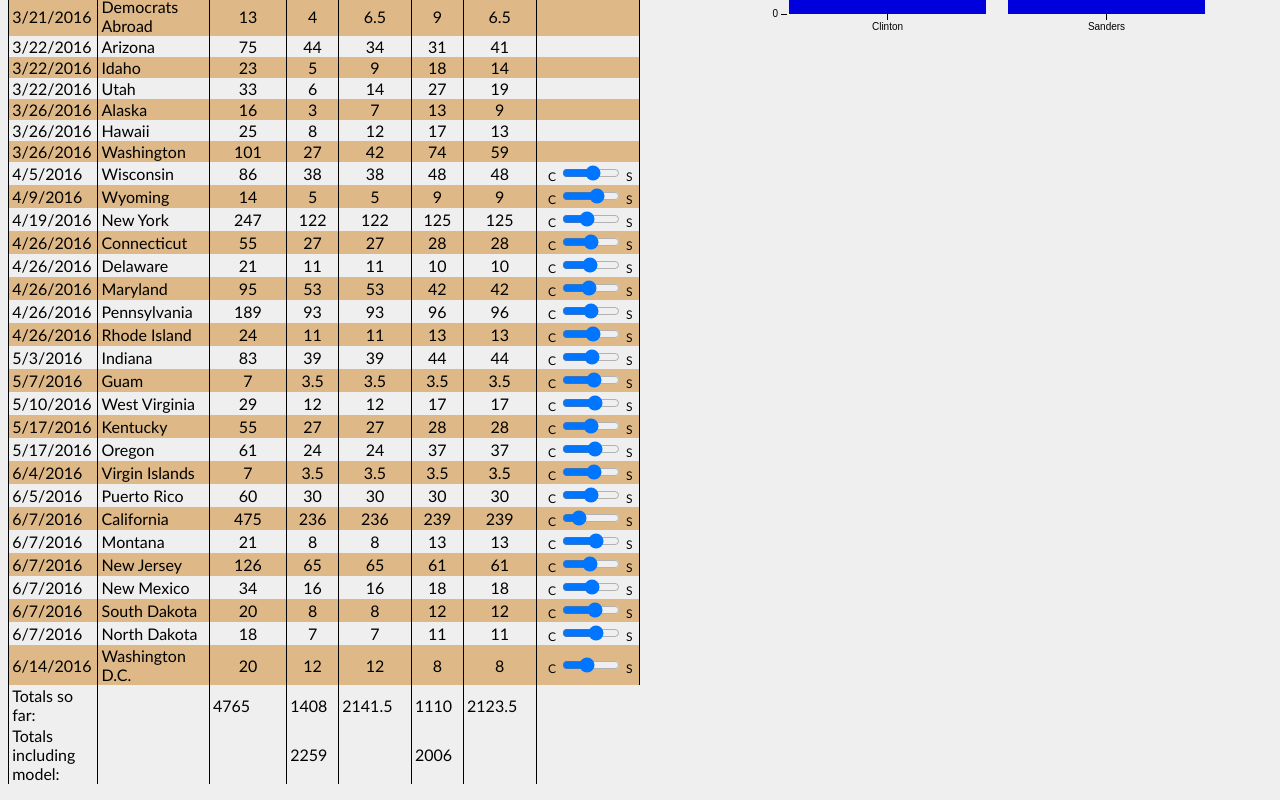
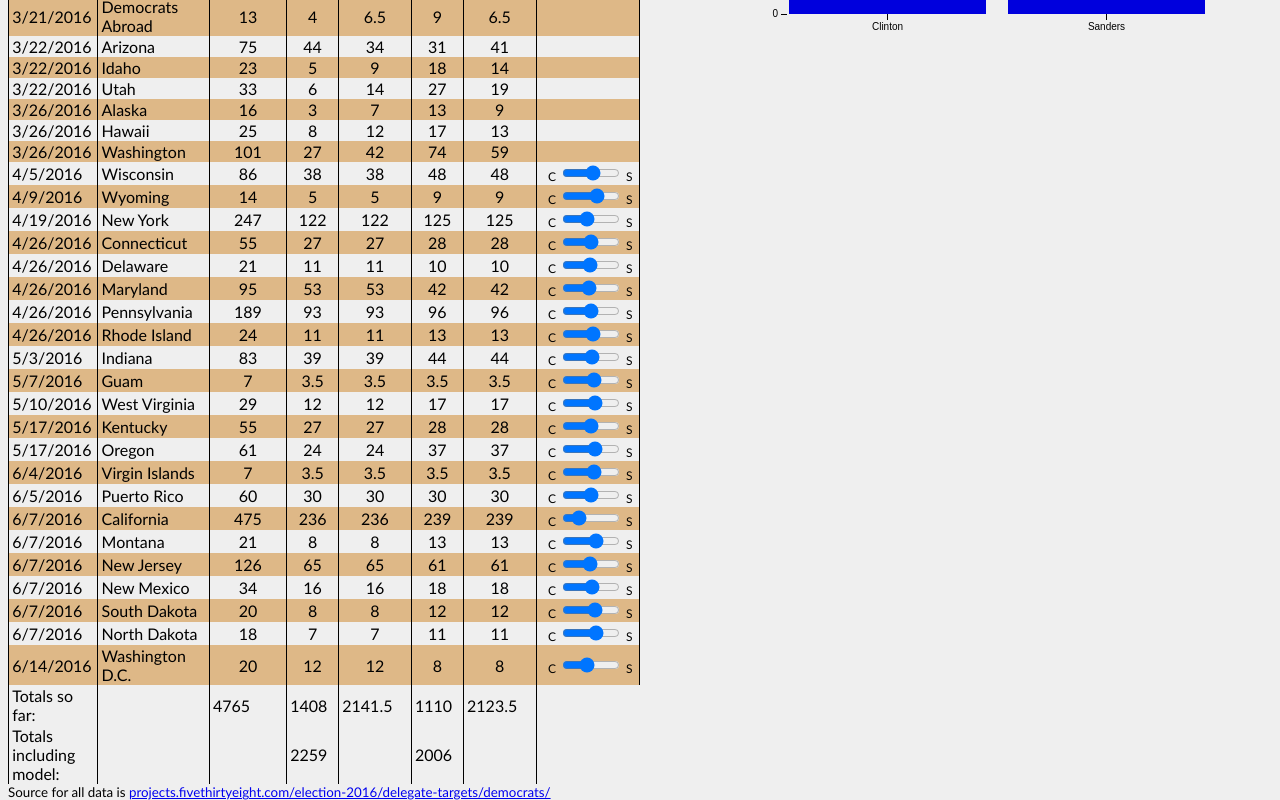
Before and after one commit to iveygman/demprimarysimulator, a plain HTML site: page delegates.html in a window 1280 px wide. Shown: the part 720-1520 px from the top of the page. Drawn offline with Linux system fonts and the light colour scheme.

Commit message:
Attribution

```diff
--- a/delegates.html
+++ b/delegates.html
@@ -75,6 +75,7 @@
 	<td></td>
 </tr>
 </table>
+Source for all data is <a href="projects.fivethirtyeight.com/election-2016/delegate-targets/democrats/">projects.fivethirtyeight.com/election-2016/delegate-targets/democrats/</a>
 </div>
 
 <div id="plot">
```
